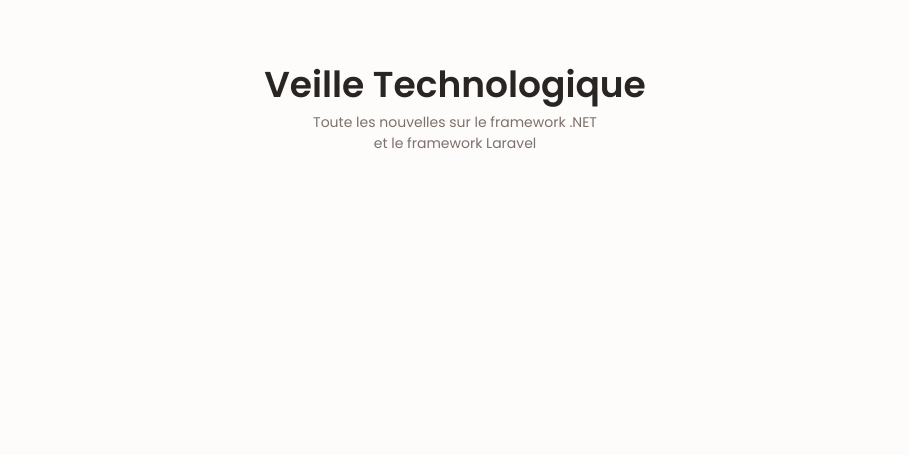
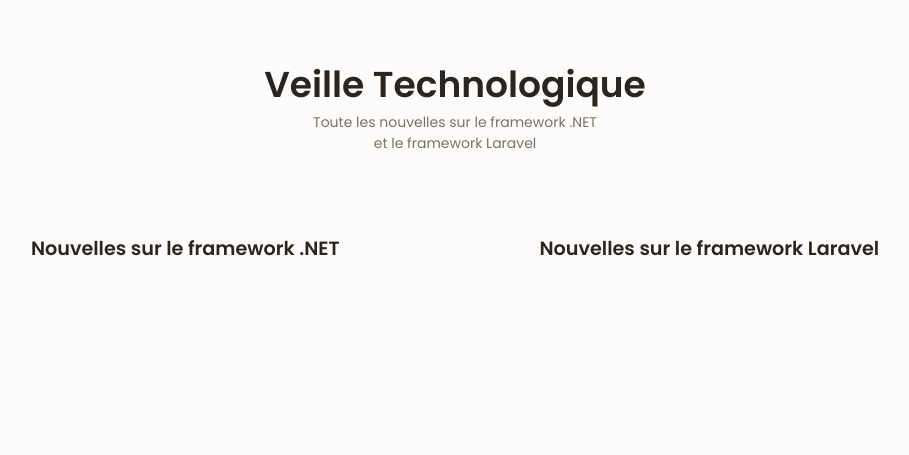
Before and after one commit to GnsYnns/bts_portefolio, a PHP site: page / in a window 1280 px wide. Shown: the part 2981-3436 px from the top of the page, without its empty margins (185-1094 px from the left). Run offline with PHP 8.4, Linux system fonts and the light colour scheme.

Commit message:
veille faite

```diff
--- a/assets/css/styles.css
+++ b/assets/css/styles.css
@@ -636,7 +636,6 @@
 }
 
 .veille__info {
-  display: flex;
   justify-content: space-evenly;
   margin-bottom: var(--mb-2-5);
 }
@@ -644,6 +643,12 @@
 .veille__description {
   text-align: center;
   margin-bottom: var(--mb-1-5);
+  padding: 1rem;
+}
+
+.veille__title-description {
+  padding-bottom: 2rem;
+  font-size: 1.2rem;
 }
 
 .veille__link {
@@ -653,6 +658,7 @@
   font-size: var(--small-font-size);
   color: var(--title-color);
   font-weight: var(--font-medium);
+  padding-bottom: 1.5rem;
 }
 
 .veille__link:hover {
@@ -1238,4 +1244,8 @@
   .footer__social {
     font-size: 5vh;
   }
+  .veille__info {
+    display: flex;
+    justify-content: space-evenly;
+  }
 }
--- a/assets/js/veille-laravel.js
+++ b/assets/js/veille-laravel.js
@@ -0,0 +1,39 @@
+// URL du flux RSS
+var rssFeedUrl =
+  "https://cors-anywhere.herokuapp.com/https://laravel.developpez.com/index/rss";
+
+// Nombre d'articles à afficher
+var numArticles = 5;
+
+// Fonction pour récupérer et afficher les données du flux RSS
+function fetchRssFeed() {
+  fetch(rssFeedUrl)
+    .then((response) => response.text())
+    .then((data) => {
+      var parser = new DOMParser();
+      var xmlDoc = parser.parseFromString(data, "text/xml");
+      var items = xmlDoc.querySelectorAll("item");
+
+      var rssFeedDiv = document.getElementById("rss-feed-laravel");
+
+      for (var i = 0; i < numArticles; i++) {
+        var item = items[i];
+        var title = item.querySelector("title").textContent;
+        var description = item.querySelector("description").textContent;
+        var link = item.querySelector("link").textContent;
+
+        var articleDiv = document.createElement("div");
+        articleDiv.classList.add("veille_link-container");
+        articleDiv.innerHTML = `
+                    <a class="veille__link" href="${link}" target="_blank">${title}</a>
+                `;
+        rssFeedDiv.appendChild(articleDiv);
+      }
+    })
+    .catch((error) => {
+      console.error("Une erreur s'est produite :", error);
+    });
+}
+
+// Appeler la fonction pour récupérer le flux RSS
+fetchRssFeed();
--- a/assets/js/veille-net.js
+++ b/assets/js/veille-net.js
@@ -23,9 +23,9 @@
         var link = item.querySelector("link").textContent;
 
         var articleDiv = document.createElement("div");
+        articleDiv.classList.add("veille_link-container");
         articleDiv.innerHTML = `
                     <a class="veille__link" href="${link}" target="_blank">${title}</a>
-                    <p>${description}</p>
                 `;
         rssFeedDiv.appendChild(articleDiv);
       }
--- a/index.html
+++ b/index.html
@@ -411,18 +411,20 @@
                 <div class="veille__container container grid">
                     <div class="veille__data">
                         <div class="veille__info">
-                            <p class="veille__description">
+                            <div class="veille__description">
+                                <h2 class="veille__title-description">Nouvelles sur le framework .NET</h2>
                                 <div id="rss-feed-net">
                                     <!-- Les entrées RSS seront affichées ici -->
                                 </div>
                                 <script src="assets/js/veille-net.js"></script>
-                            </p>
-                            <p class="veille__description">
+                            </div>
+                            <div class="veille__description">
+                                <h2 class="veille__title-description">Nouvelles sur le framework Laravel</h2>
                                 <div id="rss-feed-laravel">
                                     <!-- Les entrées RSS seront affichées ici -->
                                 </div>
                                 <script src="assets/js/veille-laravel.js"></script>
-                            </p>
+                            </div>
                         </div>
                     </div>
                 </div>
```
